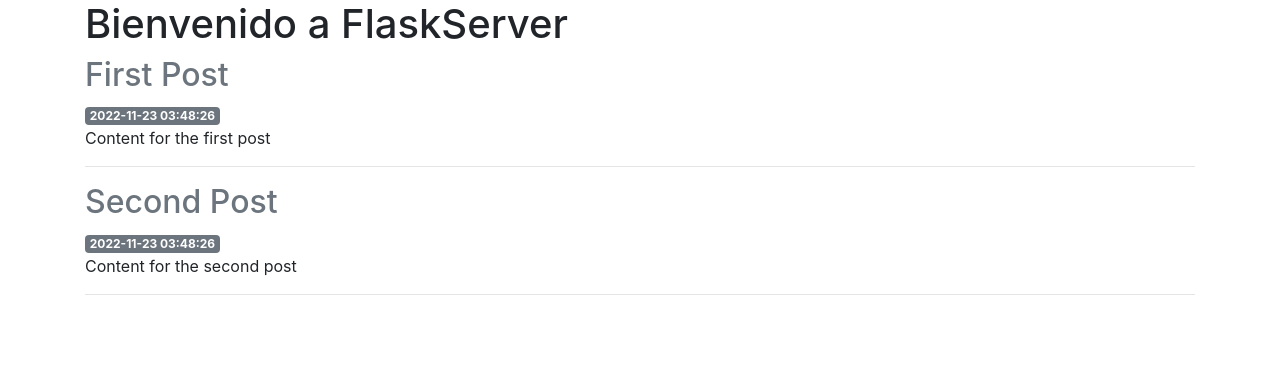
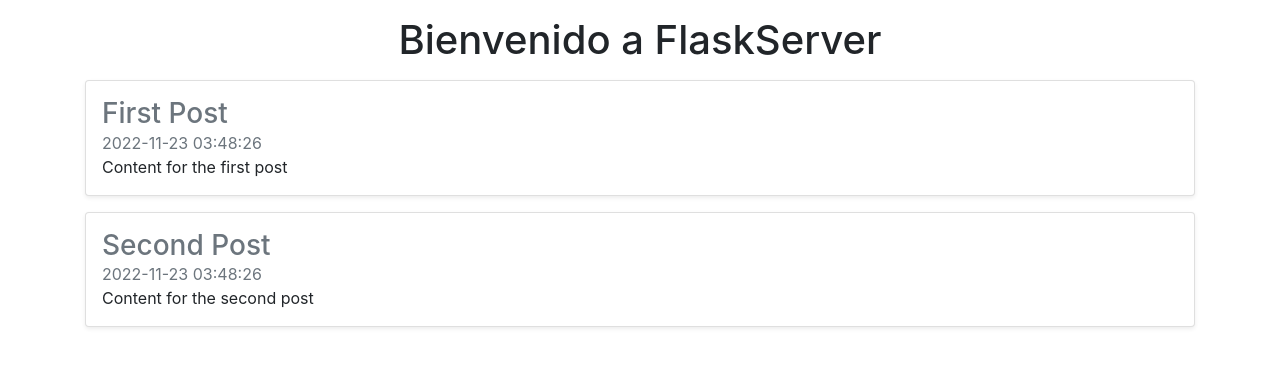
Before and after one commit to angelluce/FlaskServer, a Flask app: page /posts in a window 1280 px wide. Shown: the part 56-423 px from the top of the page. Run offline with Flask 2, Linux system fonts and the light colour scheme; data comes from the database, SQL or seed files in the repository; some libraries are stand-ins or nearby versions.

Commit message:
Templates & README updated

```diff
--- a/templates/base.html
+++ b/templates/base.html
@@ -23,6 +23,9 @@
       <a class="navbar-brand" href="{{ url_for('index')}}">FlaskServer</a>
     </nav>
     <div class="container">{% block content %} {% endblock %}</div>
+
+    <!-- Optional JavaScript -->
+    <!-- jQuery first, then Popper.js, then Bootstrap JS -->
     <script
       src="https://code.jquery.com/jquery-3.3.1.slim.min.js"
       integrity="sha384-q8i/X+965DzO0rT7abK41JStQIAqVgRVzpbzo5smXKp4YfRvH+8abtTE1Pi6jizo"
--- a/templates/index.html
+++ b/templates/index.html
@@ -1,15 +1,16 @@
 {% extends 'base.html' %}
 
 {% block content %}
-    <h1>{% block title %} Bienvenido a FlaskServer {% endblock %}</h1>
+    <h1 class="text-center mt-3">{% block title %} Bienvenido a FlaskServer {% endblock %}</h1>
 
     {% for post in posts %}
+    <div class="card shadow-sm mt-3 p-3">
         <a href="posts/{{ post['id'] }}">
-            <h2 class="text-secondary">{{ post['title'] }}</h2>
+            <h3 class="m-0 text-secondary">{{ post['title'] }}</h3>
         </a>
-        <span class="badge badge-secondary">{{ post['created'] }}</span>
-        <p>{{ post['content'] }}</p>
-        <hr>
+        <span class="text-muted">{{ post['created'] }}</span>
+        <p class="m-0">{{ post['content'] }}</p>
+    </div>
     {% endfor %}
 
 {% endblock %}
```
Also changed, not shown: templates/post.html (+5 -3 lines), README.md, assets/FlaskServer.png (added), assets/Portada.png (deleted).
